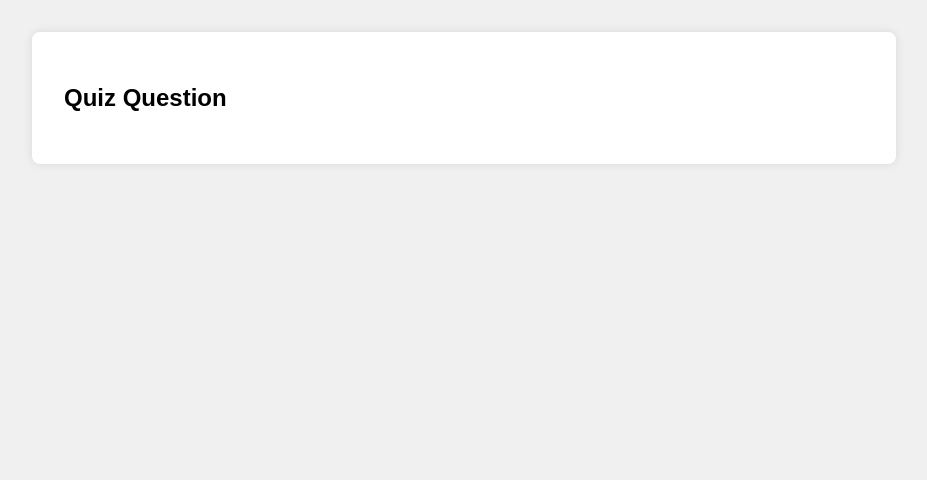
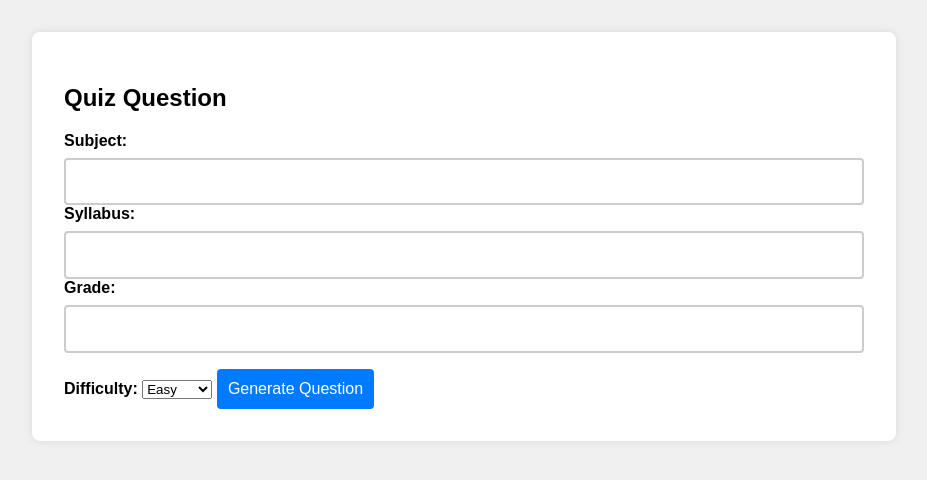
Before and after one commit to HARISARAN123/TEACH, a Flask app: page /quiz in a window 1280 px wide. Shown: the part 103-583 px from the top of the page, without its empty margins (176-1103 px from the left). Run offline with Flask 3, Linux system fonts and the light colour scheme.

Commit message:
Update quiz.html

```diff
--- a/templates/quiz.html
+++ b/templates/quiz.html
@@ -28,9 +28,24 @@
                     {% endfor %}
                     <input type="hidden" name="correct_answer" value="{{ correct_answer }}">
                 </form>
-            {% endif %}
-            {% if feedback %}
+            {% elif feedback %}
                 <p>{{ feedback }}</p>
+            {% else %}
+                <form method="POST">
+                    <label for="subject">Subject:</label>
+                    <input type="text" id="subject" name="subject" required>
+                    <label for="syllabus">Syllabus:</label>
+                    <input type="text" id="syllabus" name="syllabus" required>
+                    <label for="grade">Grade:</label>
+                    <input type="text" id="grade" name="grade" required>
+                    <label for="difficulty">Difficulty:</label>
+                    <select id="difficulty" name="difficulty" required>
+                        <option value="easy">Easy</option>
+                        <option value="medium">Medium</option>
+                        <option value="hard">Hard</option>
+                    </select>
+                    <button type="submit">Generate Question</button>
+                </form>
             {% endif %}
         </div>
     </main>
```
